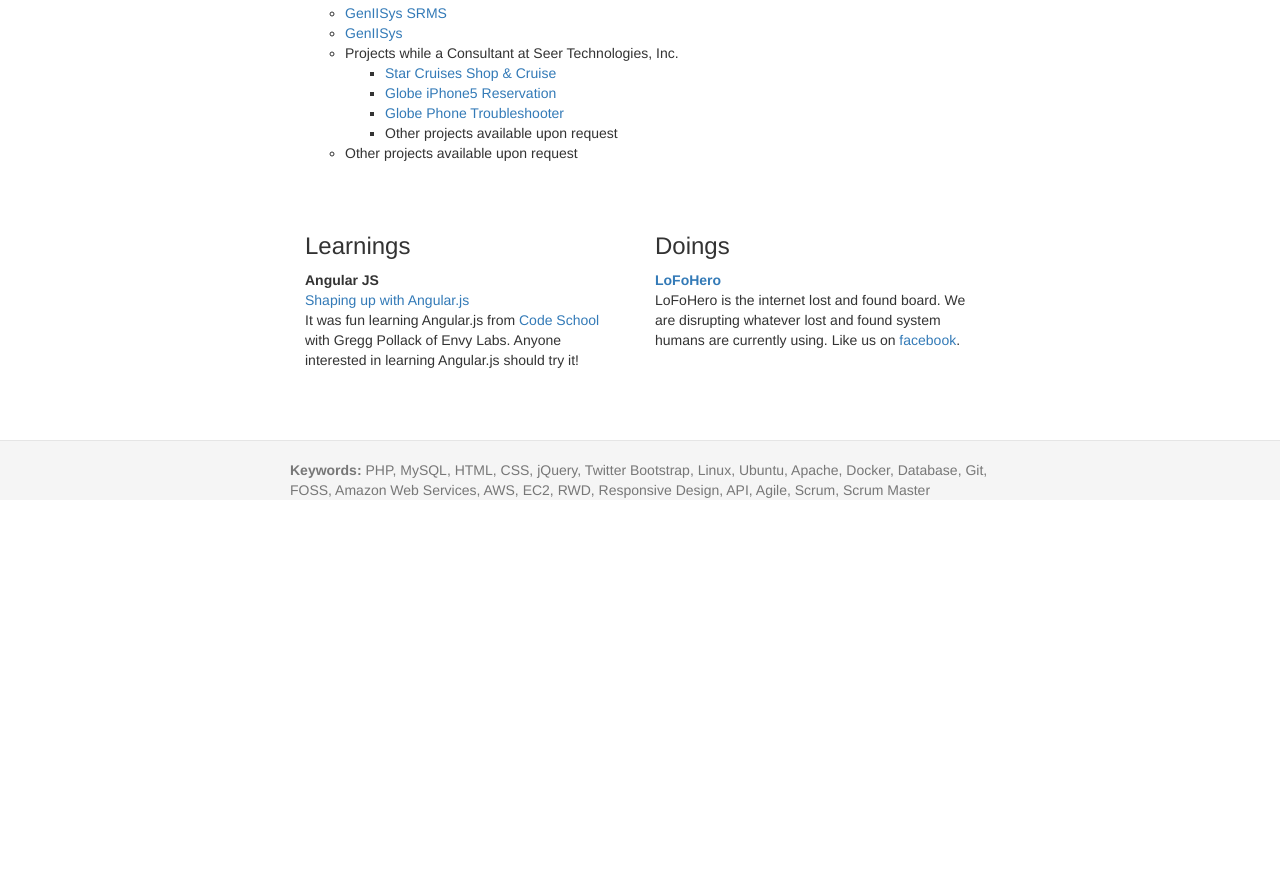
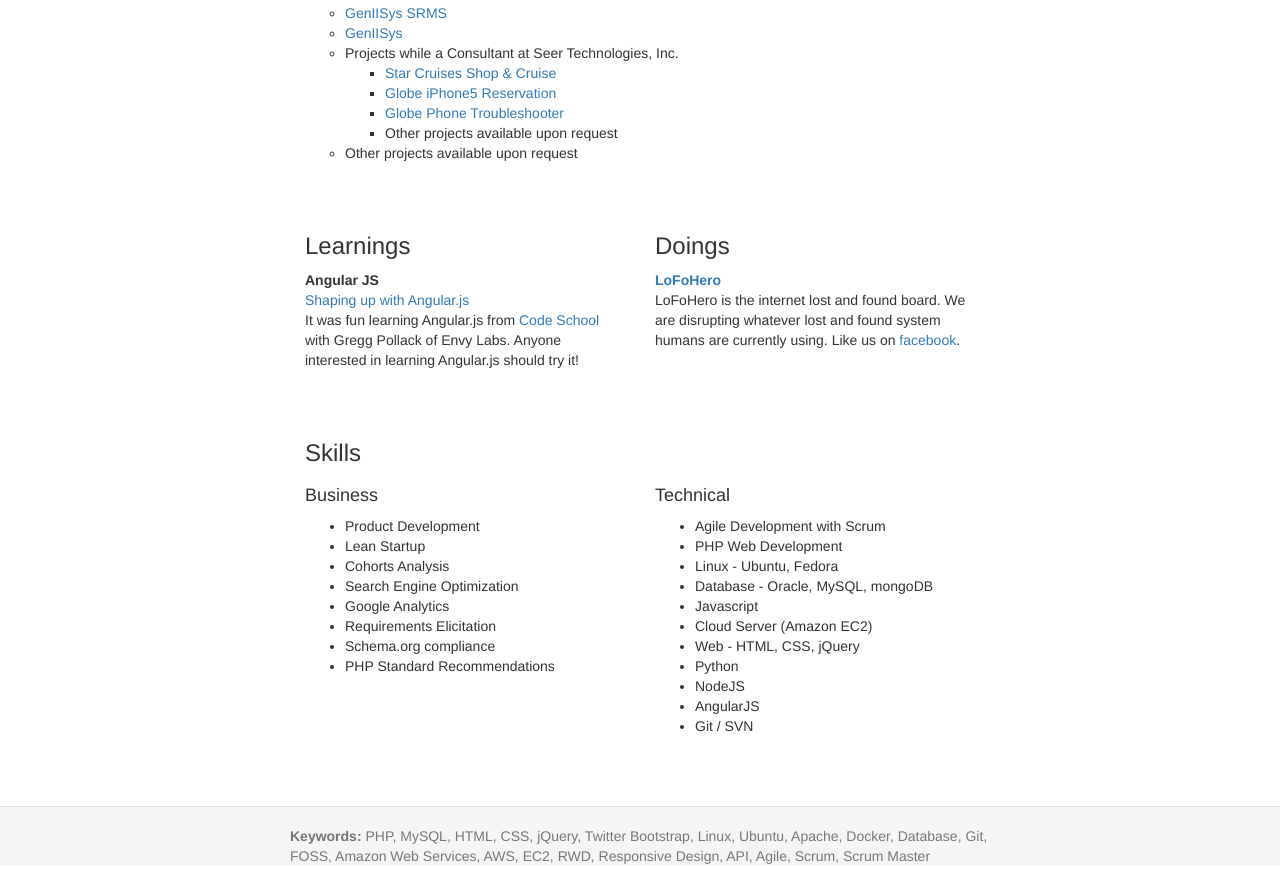
Before and after one commit to jediscript/jediscript.github.io, a plain HTML site: page index.html in a window 1280 px wide. Shown: the part 1047-1923 px from the top of the page. Before the commit the page ends 1557 px from the top, so only its background shows below. Drawn offline with nearby package versions, Linux system fonts and the light colour scheme.

Commit message:
added skills

```diff
--- a/index.html
+++ b/index.html
@@ -15,6 +15,7 @@
 
 			<div class="header">
 				<h2 class="text-muted"><a href="/"><b>Jed Lagunday</b></a></h2>
+				<small class="pull-right">reach me at jed[dot]lagunday[at]gmail[dot]com</small>
 			</div>
 
 			<div class="row content">
@@ -27,7 +28,7 @@
 						<li>
 							<b>Senior Software Engineer at <a href="http://www.spi-global.com/" target="_blank">SPi Global</a></b>
 							<p>October 2015 up to present</p>
-							<p>At SPi Global, we support our clients publishing business by automating their publishing workflow and/or processes. As a member of Technology Solutions Group, I am developing the Business Intelligence Reporting web platform to make sure our Business Group get meaningful, and useful information.</p>
+							<p>At SPi Global, we support our clients business by delivering valuable content and automating their process and/or workflow. As a member of Technology Solutions Group, I am developing the Business Intelligence Reporting web platform to make sure our Business Group get meaningful, and useful information.</p>
 							<p>*Project details are in a Non-Disclosure Agreement.</p>
 							<br>
 						</li>
@@ -83,7 +84,7 @@
 			</div> <!--/.row content -->
 
 			<div class="row content">
-				<div class="col-lg-6">
+				<div class="col-lg-6 col-md-6 col-sm-12">
 
 					<h3>Learnings</h3>
 					<ul class="list-unstyled">
@@ -99,13 +100,49 @@
 					</ul>
 
 				</div>
-				<div class="col-lg-6">
+				<div class="col-lg-6 col-md-6 col-sm-12">
 					<h3>Doings</h3>
 					<ul class="list-unstyled">
 						<li>
 							<a href="http://lofohero.com" target="_blank"><b>LoFoHero</b></a>
 							<p>LoFoHero is the internet lost and found board. We are disrupting whatever lost and found system humans are currently using. Like us on <a href="https://facebook.com/lofohero" target="_blank">facebook</a>.</p>
 						</li>
+					</ul>
+				</div>
+			</div>
+
+
+			<div class="row content">
+				<div class="col-lg-12 col-md-12 col-sm-12">
+					<h3>Skills</h3>
+				</div>
+				<div class="col-lg-6 col-md-6 col-sm-12">
+					<h4>Business</h4>
+					<ul>
+						<li>Product Development</li>
+						<li>Lean Startup</li>
+						<li>Cohorts Analysis</li>
+						<li>Search Engine Optimization</li>
+						<li>Google Analytics</li>
+						<li>Requirements Elicitation</li>
+						<li>Schema.org compliance</li>
+						<li>PHP Standard Recommendations</li>
+					</ul>
+				</div>
+				<div class="col-lg-6 col-md-6 col-sm-12">
+					<h4>Technical</h4>
+					<ul>
+						<li>Agile Development with Scrum</li>
+						<li>PHP Web Development</li>
+						<li>Linux - Ubuntu, Fedora</li>
+						<li>Database - Oracle, MySQL, mongoDB</li>
+						<li>Javascript</li>
+						<li>Cloud Server (Amazon EC2)</li>
+						<li>Web - HTML, CSS, jQuery</li>
+						<li>Python</li>
+						<li>NodeJS</li>
+						<li>AngularJS</li>
+						<li>Git / SVN</li>
 					</ul>
 				</div>
 			</div>
```
